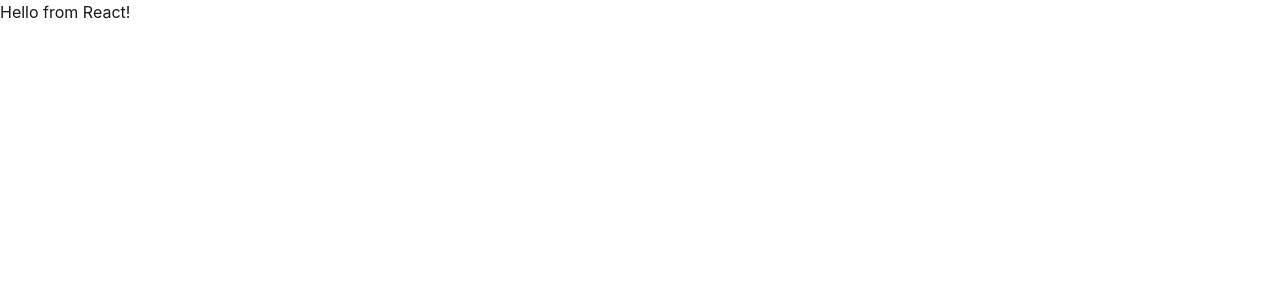
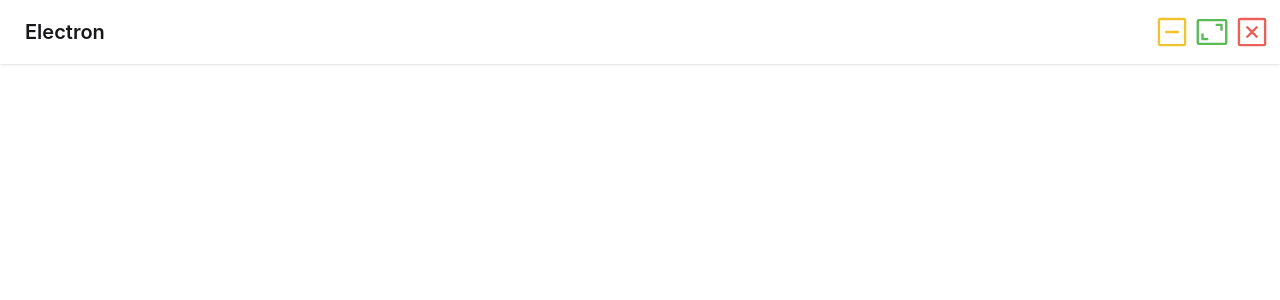
Before and after one commit to oOBobbyOo/electron-forge-starter, a React (Vite) app in the folder react/: page / in a window 1280 px wide. Shown: the top 300 px of the page. Built offline with nearby package versions, Linux system fonts and the light colour scheme.

Commit message:
refactor: custom window style

```diff
--- a/react/src/App.tsx
+++ b/react/src/App.tsx
@@ -1,6 +1,6 @@
-import React from 'react'
-
 import { createRoot } from 'react-dom/client'
 
+import RootLayout from './layout/RootLayout'
+
 const root = createRoot(document.body)
-root.render(<h2>Hello from React!</h2>)
+root.render(<RootLayout />)
--- /dev/null
+++ b/react/src/components/NavBar.tsx
@@ -0,0 +1,31 @@
+import { FrameCornersIcon, MinusSquareIcon, XSquareIcon } from '@phosphor-icons/react'
+
+export function NavBar() {
+  return (
+    <nav className="navbar bg-base-100 shadow-sm">
+      <div className="flex-1">
+        <a className="btn btn-ghost text-xl">Electron</a>
+      </div>
+      <div className="flex-none">
+        <button className="btn btn-square btn-ghost">
+          <MinusSquareIcon
+            size={40}
+            color="#f1c332"
+          />
+        </button>
+        <button className="btn btn-square btn-ghost">
+          <FrameCornersIcon
+            size={40}
+            color="#59bb57"
+          />
+        </button>
+        <button className="btn btn-square btn-ghost">
+          <XSquareIcon
+            size={40}
+            color="#eb6058"
+          />
+        </button>
+      </div>
+    </nav>
+  )
+}
--- a/react/src/index.css
+++ b/react/src/index.css
@@ -1,2 +1,10 @@
 @import 'tailwindcss';
 @plugin 'daisyui';
+
+nav {
+  app-region: drag;
+}
+
+.btn {
+  app-region: no-drag;
+}
--- /dev/null
+++ b/react/src/layout/RootLayout.tsx
@@ -0,0 +1,11 @@
+import { NavBar } from '../components/NavBar'
+
+function RootLayout() {
+  return (
+    <>
+      <NavBar />
+    </>
+  )
+}
+
+export default RootLayout
--- a/react/src/main.ts
+++ b/react/src/main.ts
@@ -1,10 +1,10 @@
-import { app, BrowserWindow } from 'electron';
-import path from 'node:path';
-import started from 'electron-squirrel-startup';
+import { app, BrowserWindow } from 'electron'
+import started from 'electron-squirrel-startup'
+import path from 'node:path'
 
 // Handle creating/removing shortcuts on Windows when installing/uninstalling.
 if (started) {
-  app.quit();
+  app.quit()
 }
 
 const createWindow = () => {
@@ -12,47 +12,47 @@ const createWindow = () => {
   const mainWindow = new BrowserWindow({
     width: 800,
     height: 600,
+    // 无边框窗口
+    frame: false,
     webPreferences: {
       preload: path.join(__dirname, 'preload.cjs'),
     },
-  });
+  })
 
   // and load the index.html of the app.
   if (MAIN_WINDOW_VITE_DEV_SERVER_URL) {
-    mainWindow.loadURL(MAIN_WINDOW_VITE_DEV_SERVER_URL);
+    mainWindow.loadURL(MAIN_WINDOW_VITE_DEV_SERVER_URL)
   } else {
-    mainWindow.loadFile(
-      path.join(__dirname, `../renderer/${MAIN_WINDOW_VITE_NAME}/index.html`),
-    );
+    mainWindow.loadFile(path.join(__dirname, `../renderer/${MAIN_WINDOW_VITE_NAME}/index.html`))
   }
 
   // Open the DevTools.
-  mainWindow.webContents.openDevTools();
-};
+  // mainWindow.webContents.openDevTools()
+}
 
 // This method will be called when Electron has finished
 // initialization and is ready to create browser windows.
 // Some APIs can only be used after this event occurs.
 app.whenReady().then(() => {
-  createWindow();
+  createWindow()
 
   // On OS X it's common to re-create a window in the app when the
   // dock icon is clicked and there are no other windows open.
   app.on('activate', () => {
     if (BrowserWindow.getAllWindows().length === 0) {
-      createWindow();
+      createWindow()
     }
-  });
-});
+  })
+})
 
 // Quit when all windows are closed, except on macOS. There, it's common
 // for applications and their menu bar to stay active until the user quits
 // explicitly with Cmd + Q.
 app.on('window-all-closed', () => {
   if (process.platform !== 'darwin') {
-    app.quit();
+    app.quit()
   }
-});
+})
 
 // In this file you can include the rest of your app's specific main process
 // code. You can also put them in separate files and import them here.
```
